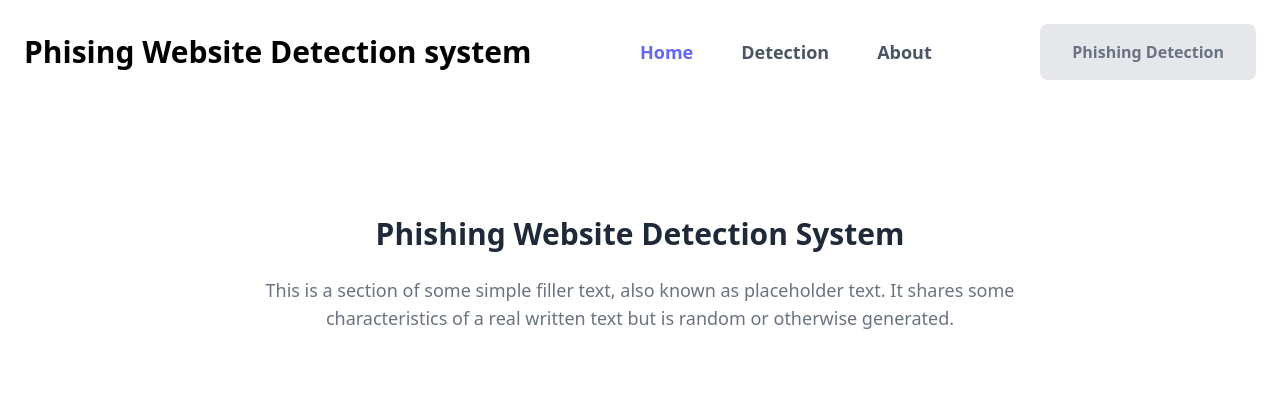
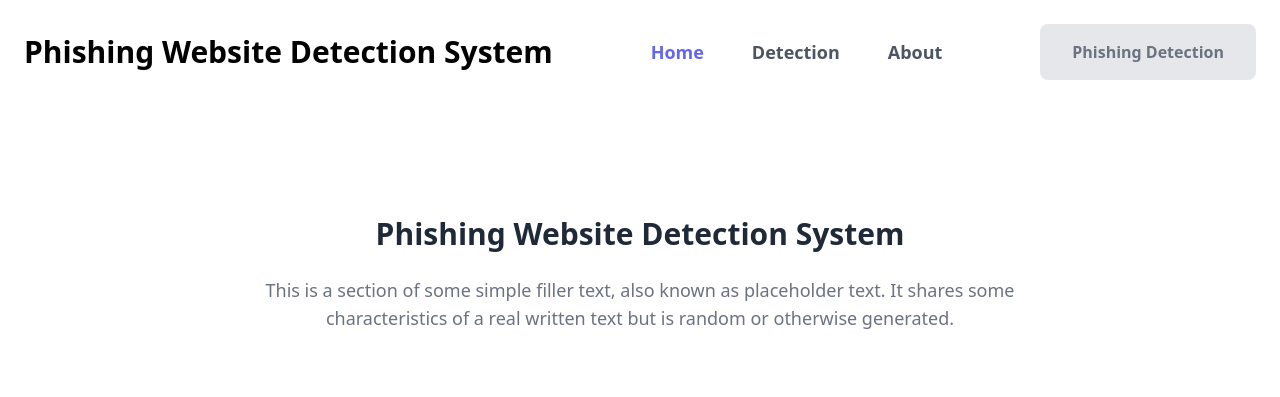
Before and after one commit to Priyasah21/Phishing_Website_Detection_System, a Flask app: page / in a window 1280 px wide. Shown: the top 397 px of the page. Run offline with Flask 3, Linux system fonts and the light colour scheme; parts of the project's set-up code (start-up, migrations or seed data) failed here and were passed over; some libraries are stand-ins or nearby versions.

Commit message:
added files

```diff
--- a/templates/index.html
+++ b/templates/index.html
@@ -8,6 +8,7 @@
     <link href="https://cdn.jsdelivr.net/npm/bootstrap@5.3.6/dist/css/bootstrap.min.css" rel="stylesheet" integrity="sha384-ENjdO4Dr2bkBIFxQpeoTz1HIcje39Wm4jDKdf19U8gI4ddQ3GYNS7NTKfAdVQSZe" crossorigin="anonymous">
   </head>
   <body>
+
    <!-- hero - start -->
 <div class="bg-white pb-6 sm:pb-8 lg:pb-12">
   <div class="mx-auto max-w-screen-2xl px-4 md:px-8">
@@ -15,9 +16,11 @@
       <!-- logo - start -->
       <a href="/" class="inline-flex items-center gap-2.5 text-2xl font-bold text-black md:text-3xl" aria-label="logo">
 
+      Phishing Website Detection System
 
-      Phising Website Detection system
       </a>
+
+
       <!-- logo - end -->
 
       <!-- nav - start -->
@@ -412,6 +415,8 @@
       </div>
       <!-- person - end -->
 
+
+
       <!-- person - start -->
       <div class="flex flex-col items-center rounded-lg bg-gray-100 p-4 lg:p-8">
         <div class="mb-2 h-24 w-24 overflow-hidden rounded-full bg-gray-200 shadow-lg md:mb-4 md:h-32 md:w-32">
@@ -425,7 +430,7 @@
           <!-- social - start -->
           <div class="flex justify-center">
             <div class="flex gap-4">
-              <a href="#" target="_blank" class="text-gray-400 transition duration-100 hover:text-gray-500 active:text-gray-600">
+                <a href="#" target="_blank" class="text-gray-400 transition duration-100 hover:text-gray-500 active:text-gray-600">
                 <svg class="h-5 w-5" width="24" height="24" viewBox="0 0 24 24" fill="currentColor" xmlns="http://www.w3.org/2000/svg">
                   <path d="M19 0h-14c-2.761 0-5 2.239-5 5v14c0 2.761 2.239 5 5 5h14c2.762 0 5-2.239 5-5v-14c0-2.761-2.238-5-5-5zm-11 19h-3v-11h3v11zm-1.5-12.268c-.966 0-1.75-.79-1.75-1.764s.784-1.764 1.75-1.764 1.75.79 1.75 1.764-.783 1.764-1.75 1.764zm13.5 12.268h-3v-5.604c0-3.368-4-3.113-4 0v5.604h-3v-11h3v1.765c1.396-2.586 7-2.777 7 2.476v6.759z" />
                 </svg>
```
